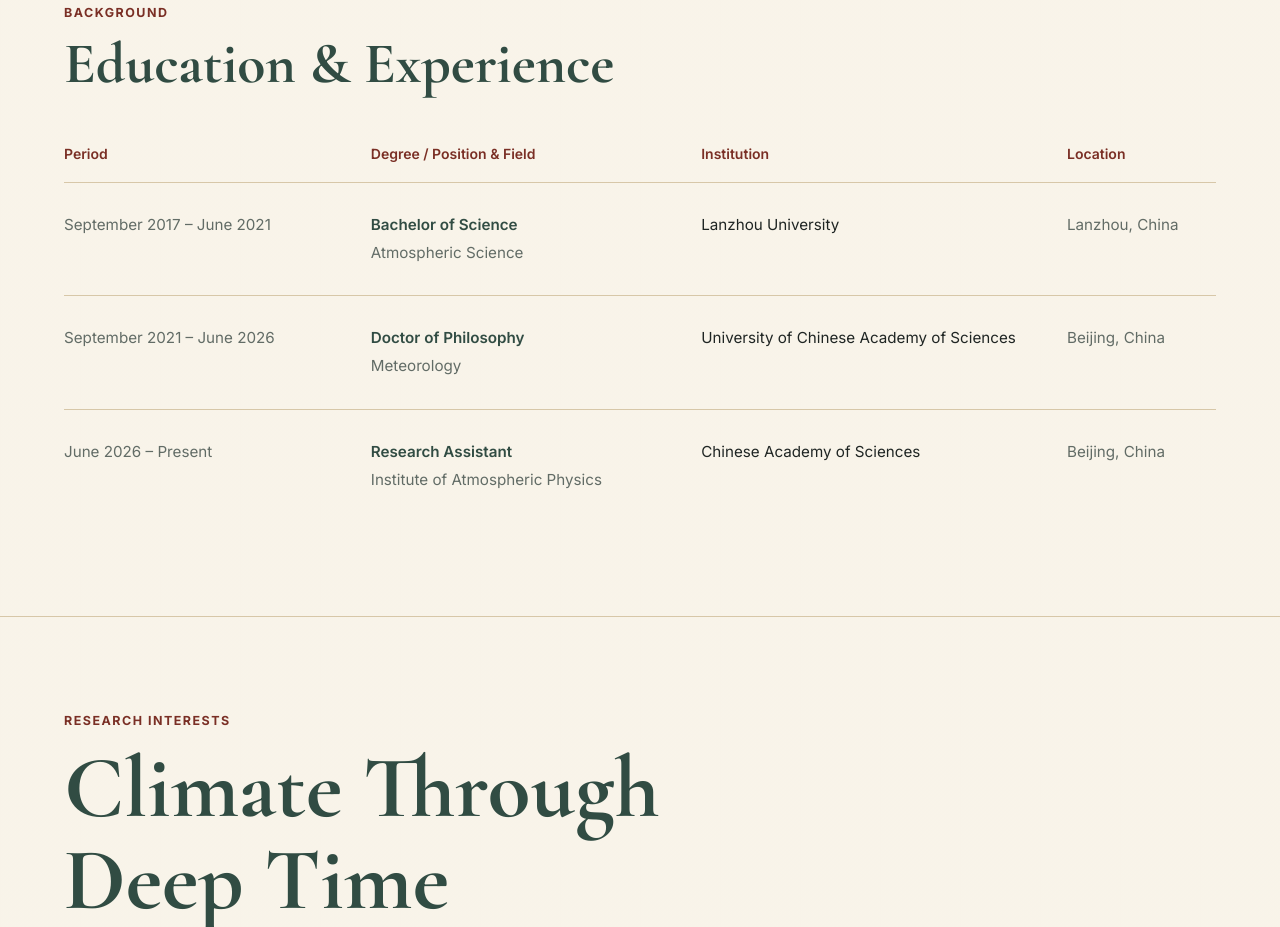
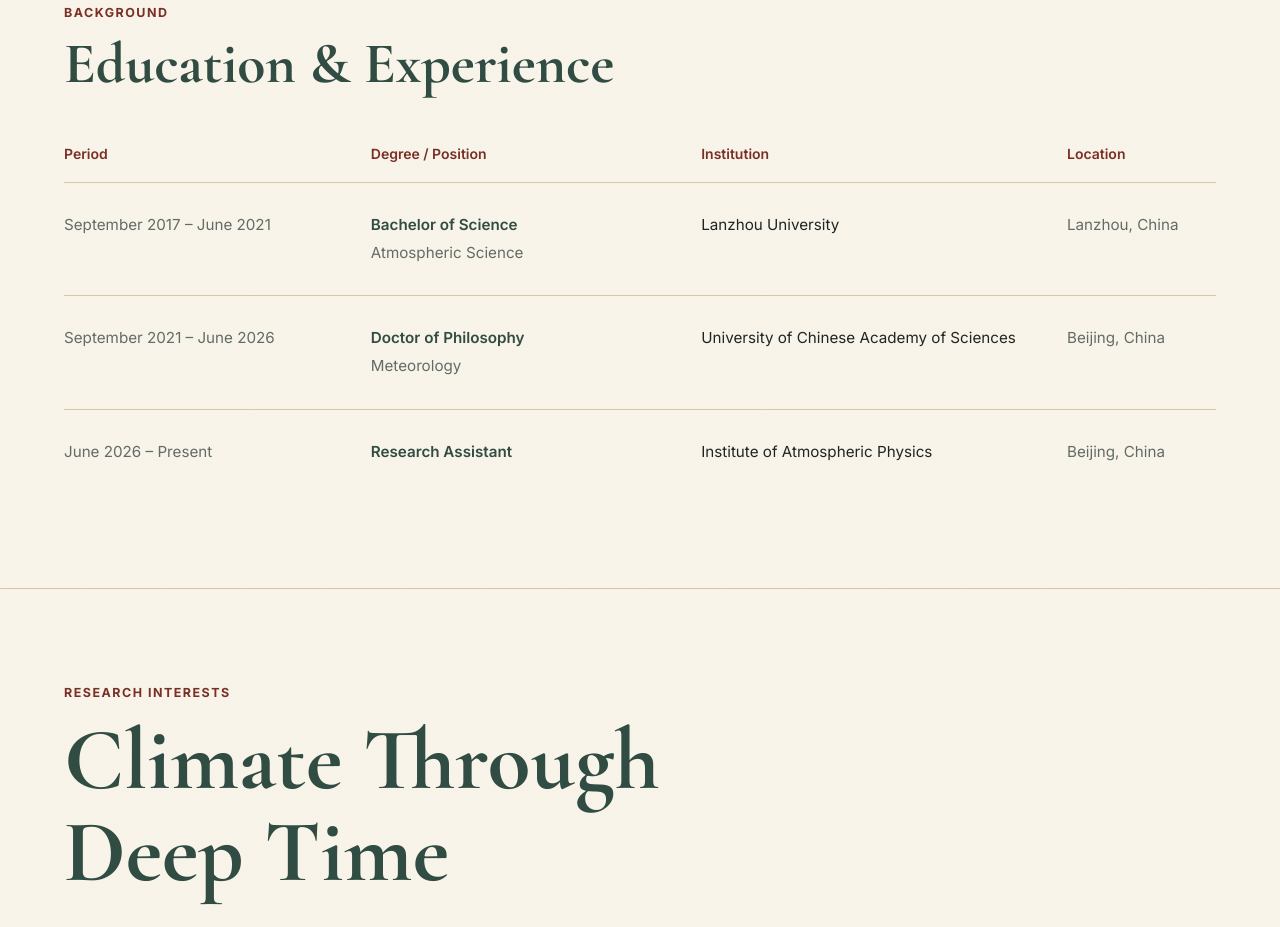
Before and after one commit to Zhangjzh2021/Zhangjzh2021.github.io, a plain HTML site: page index.html in a window 1280 px wide. Shown: the part 1119-2046 px from the top of the page. Drawn offline with nearby package versions, Linux system fonts and the light colour scheme.

Commit message:
Update experience header and current institution

```diff
--- a/index.html
+++ b/index.html
@@ -49,11 +49,11 @@
         <div class="section-heading"><p class="kicker">Background</p><h2 id="experience-title">Education &amp; Experience</h2></div>
         <div class="experience-table-wrap" role="region" aria-label="Education and experience" tabindex="0">
           <table class="experience-table">
-            <thead><tr><th scope="col">Period</th><th scope="col">Degree / Position &amp; Field</th><th scope="col">Institution</th><th scope="col">Location</th></tr></thead>
+            <thead><tr><th scope="col">Period</th><th scope="col">Degree / Position</th><th scope="col">Institution</th><th scope="col">Location</th></tr></thead>
             <tbody>
               <tr><td>September 2017 – June 2021</td><td><strong>Bachelor of Science</strong><span>Atmospheric Science</span></td><td>Lanzhou University</td><td>Lanzhou, China</td></tr>
               <tr><td>September 2021 – June 2026</td><td><strong>Doctor of Philosophy</strong><span>Meteorology</span></td><td>University of Chinese Academy of Sciences</td><td>Beijing, China</td></tr>
-              <tr><td>June 2026 – Present</td><td><strong>Research Assistant</strong><span>Institute of Atmospheric Physics</span></td><td>Chinese Academy of Sciences</td><td>Beijing, China</td></tr>
+              <tr><td>June 2026 – Present</td><td><strong>Research Assistant</strong></td><td>Institute of Atmospheric Physics</td><td>Beijing, China</td></tr>
             </tbody>
           </table>
         </div>
```
